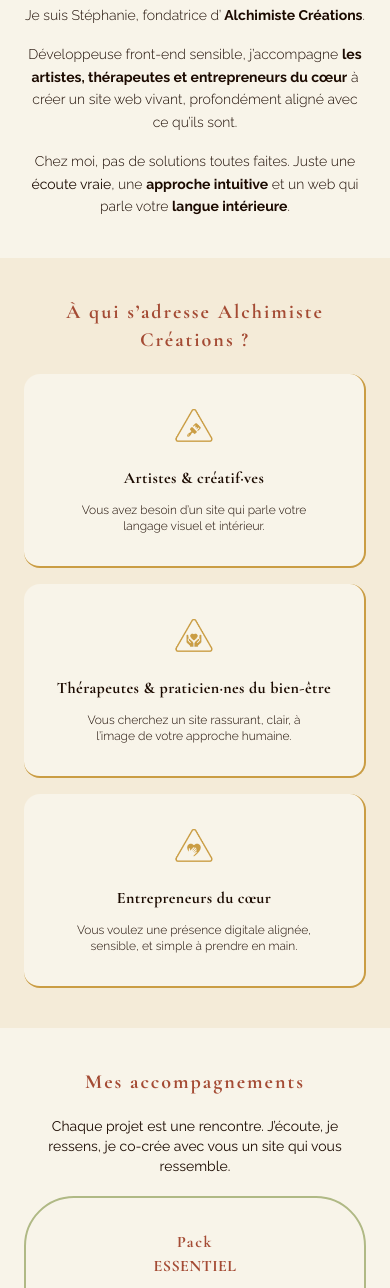
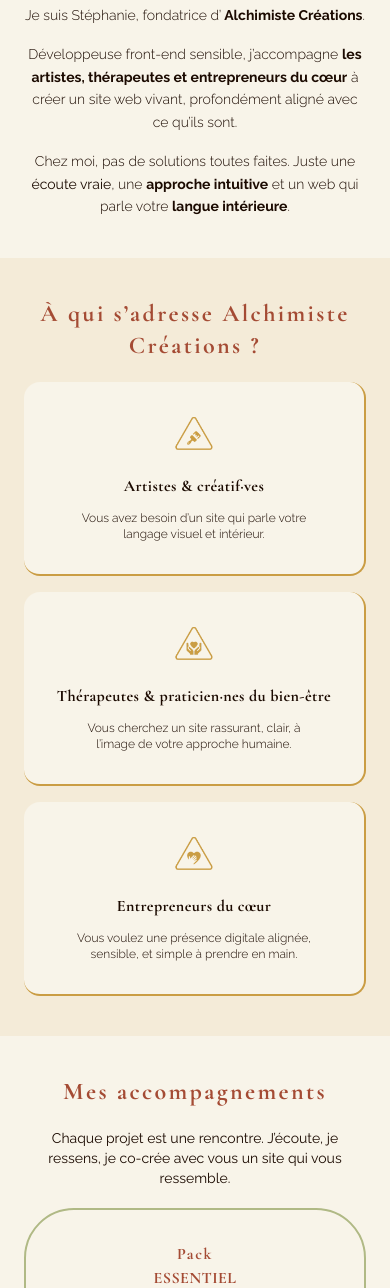
Before and after one commit to stephanievanoverberghe/alchimiste-creations, a Next.js app: page / in a window 390 px wide. Shown: the part 1040-2328 px from the top of the page. Built offline with nearby package versions, Linux system fonts and the light colour scheme.

Commit message:
update(home): changer title version mobile

```diff
--- a/src/app/page.tsx
+++ b/src/app/page.tsx
@@ -1,4 +1,6 @@
 'use client';
+
+import { useEffect } from 'react';
 
 import IntroSection from '@/components/sections/home/Intro';
 import TargetAudienceSection from '@/components/sections/home/TargetAudience';
@@ -7,6 +9,9 @@
 import CallToActionSection from '@/components/sections/home/CallToAction';
 
 export default function HomePage() {
+    useEffect(() => {
+        window.scrollTo({ top: 0, behavior: 'auto' });
+    }, []);
     return (
         <div>
             <IntroSection />
--- a/src/components/sections/home/Offers.tsx
+++ b/src/components/sections/home/Offers.tsx
@@ -33,7 +33,7 @@
     return (
         <section className="relative py-10 md:py-28 px-6 md:px-12 lg:px-[100px] xl:px-[150px] bg-background">
             <div className="relative z-10 text-foreground">
-                <h2 className="text-center lg:text-start text-xl md:text-2xl lg:text-4xl font-semibold tracking-widest text-terracotta mb-5 md:mb-10">Mes accompagnements</h2>
+                <h2 className="text-center lg:text-start text-2xl lg:text-4xl font-semibold tracking-widest text-terracotta mb-5 md:mb-10">Mes accompagnements</h2>
                 <p className="mb-5 md:mb-10 text-sm md:text-base text-center lg:text-start">
                     Chaque projet est une rencontre. J’écoute, je ressens, je co-crée avec vous un site qui vous ressemble.
                 </p>
--- a/src/components/sections/home/TargetAudience.tsx
+++ b/src/components/sections/home/TargetAudience.tsx
@@ -16,7 +16,7 @@
 
             {/* Contenu principal */}
             <div className="relative z-10">
-                <h2 className="text-center lg:text-start text-xl md:text-2xl lg:text-4xl font-semibold tracking-widest text-terracotta mb-5 md:mb-10">
+                <h2 className="text-center lg:text-start text-2xl lg:text-4xl font-semibold tracking-widest text-terracotta mb-5 md:mb-10">
                     À qui s’adresse Alchimiste Créations ?
                 </h2>
 
```
